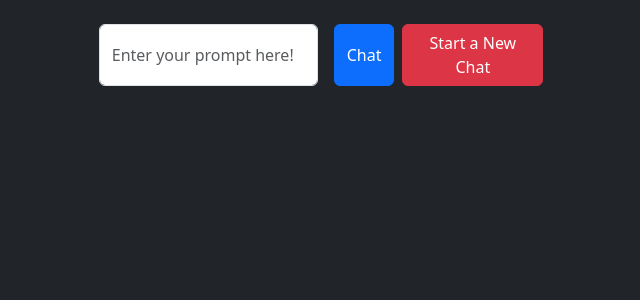
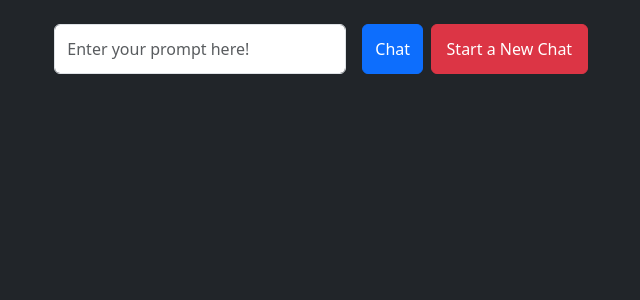
Before and after one commit to Lopez-CL/chatbot_playground, a Flask app: page / in a window 1280 px wide. Shown: the top 300 px of the page, without its empty margins (319-959 px from the left). Run offline with Flask 3, Linux system fonts and the light colour scheme.

Commit message:
posionted chat form

```diff
--- a/flask_app/static/style.css
+++ b/flask_app/static/style.css
@@ -1,6 +1,21 @@
 
+/* Global */
+body{
+    overflow: scroll;
+}
+/* Components and Elements */
+/* #completions{
+    max-height: 200px;
+    overflow-y: scroll;
+} */
 
-/* Components and Elements */
+form{
+    z-index: 1;
+    position: sticky;
+    bottom: 10px;
+    height: 50px;
+}
+
 .btn-danger{
     width: 275px;
 }
--- a/flask_app/templates/index.html
+++ b/flask_app/templates/index.html
@@ -9,16 +9,16 @@
     <title>ChatBot PlayGround</title>
 </head>
 <body class="bg-dark">
-    <div class="mx-auto my-4 col-10">
-        <div id="completions" class="col-5 mx-auto">
+    <div id="chat-container" class="mx-auto my-4 col-10">
+        <div id="completions" class="col-7 mx-auto">
         </div>
-        <form  class="d-flex col-5 mx-auto mt-3" onsubmit="chatResponse(event)" method="post" id="chatbot">
-            <!-- <label class="form-label" for="chat-input"></label> -->
-            <input id="chat-input" name="user-prompt" type="text" class="form-control me-3"placeholder="Enter your prompt here!">
-            <input role="button" class=" btn btn-primary" type="submit" value="Chat" >
-            <button id="clearBtn" class="btn btn-danger ms-2">Start a New Chat</button>
-        </form>
     </div>
+    <form  class="d-flex col-5 mx-auto mt-3" onsubmit="chatResponse(event)" method="post" id="chatbot">
+        <!-- <label class="form-label" for="chat-input"></label> -->
+        <input id="chat-input" name="user-prompt" type="text" class="form-control me-3"placeholder="Enter your prompt here!">
+        <input role="button" class=" btn btn-primary" type="submit" value="Chat" >
+        <button id="clearBtn" class="btn btn-danger ms-2">Start a New Chat</button>
+    </form>
 <script type="text/javascript" src="{{url_for('static', filename='chatBotServe.js')}}"></script>
 </body>
 </html>
```
